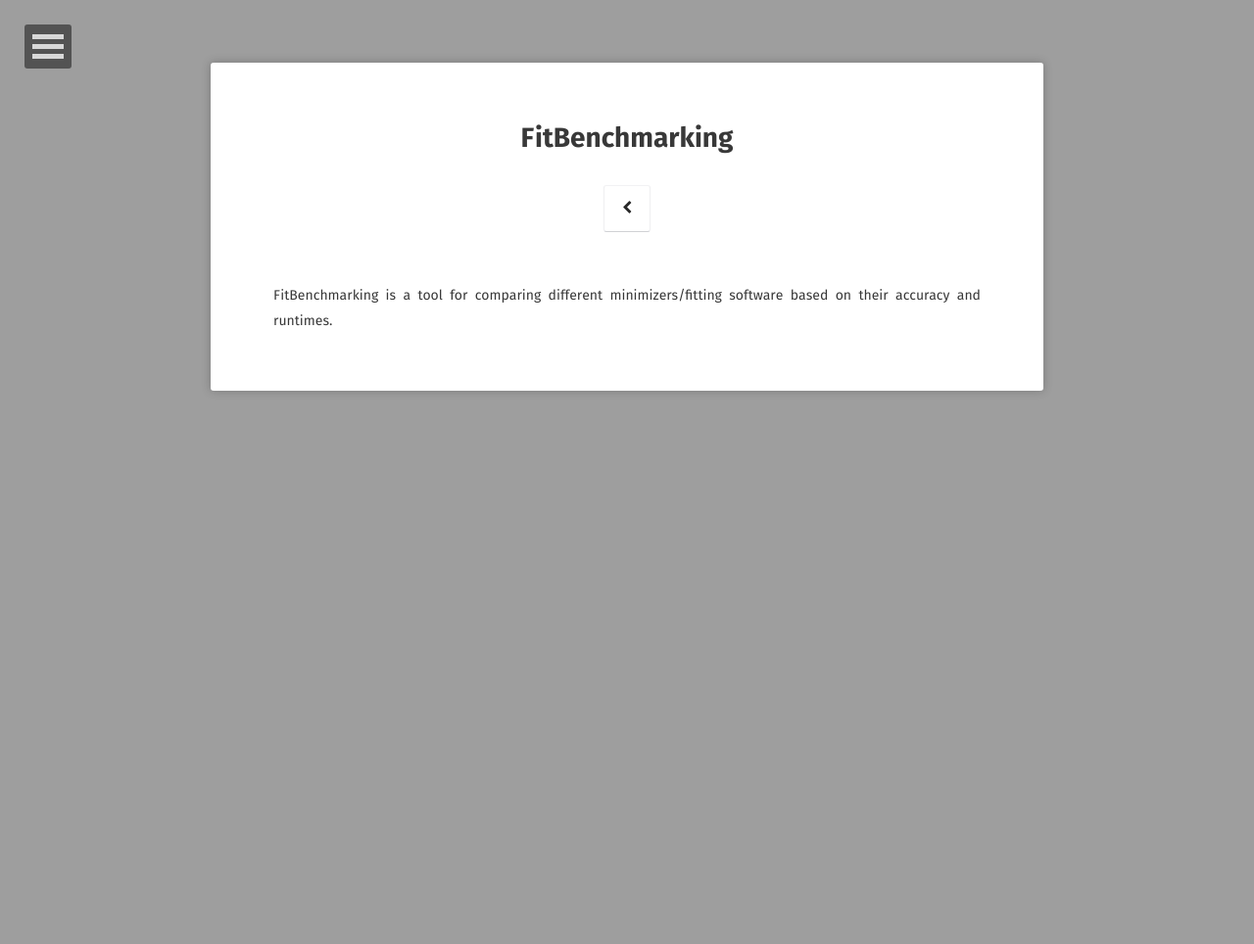
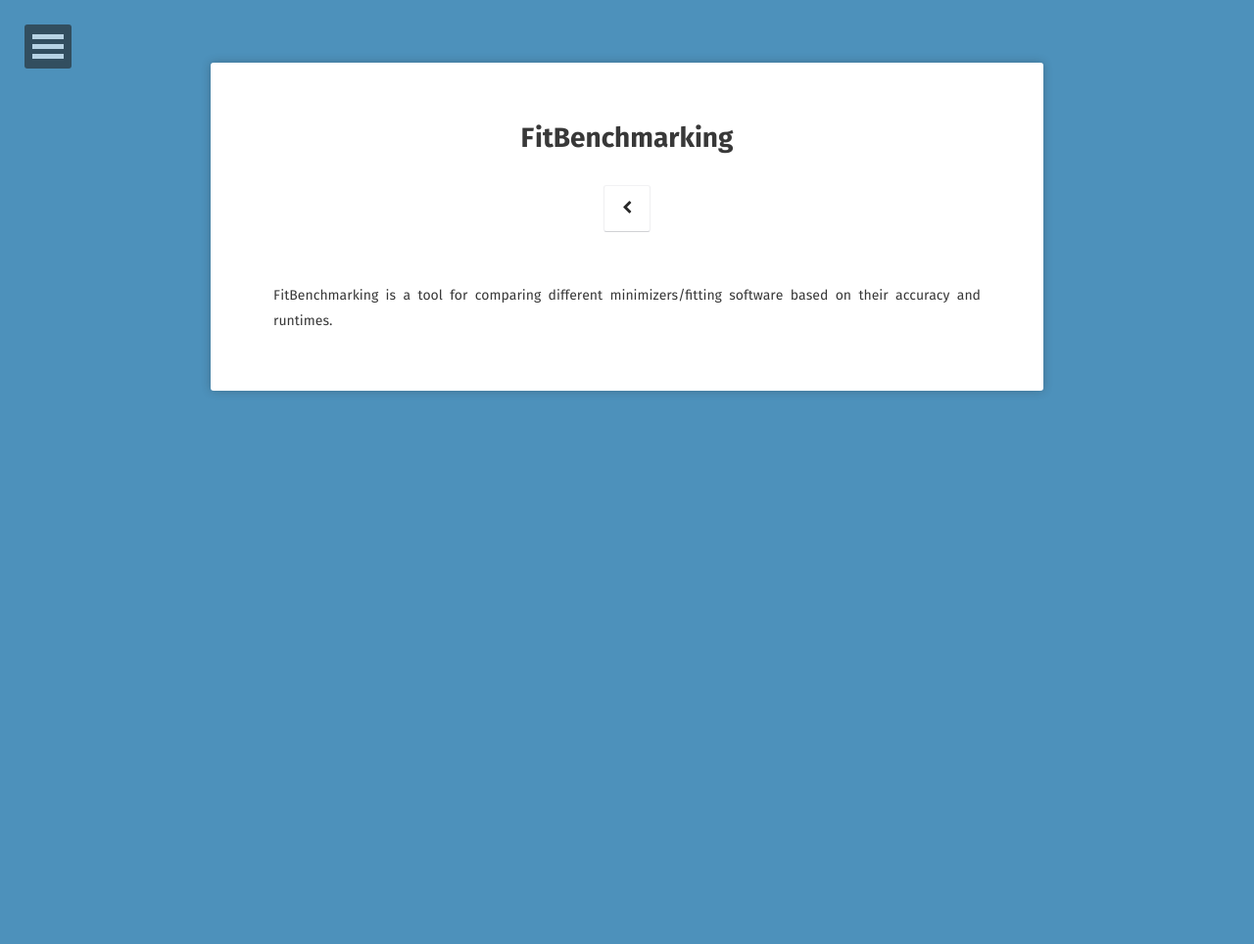
Before and after one commit to fitbenchmarking/fitbenchmarking.github.io, a Jekyll site: the page built from about/index.md, in a window 1280 px wide. Shown: the whole page at 98% size. Built offline with Jekyll 4.4.1, drawn with Linux system fonts in a browser that asks for light colours; some web fonts are replaced.

Commit message:
fix background

```diff
--- a/_config.yml
+++ b/_config.yml
@@ -5,7 +5,7 @@ description:        "Tool for comparing the run time and accuracy of minimizers
 reading_time:       true
 words_per_minute:   200
 logo:               'assets/img/fbmlogo.png'
-background:         'assets/img/bkg.jpg'
+background:         'assets/img/bkg.png'
 tiled_bg:           false   # Set this true if you want to tile your background image, otherwise it will be covered
 locale:             en_UK
 url:                https://fitbenchmarking.github.io/
```
